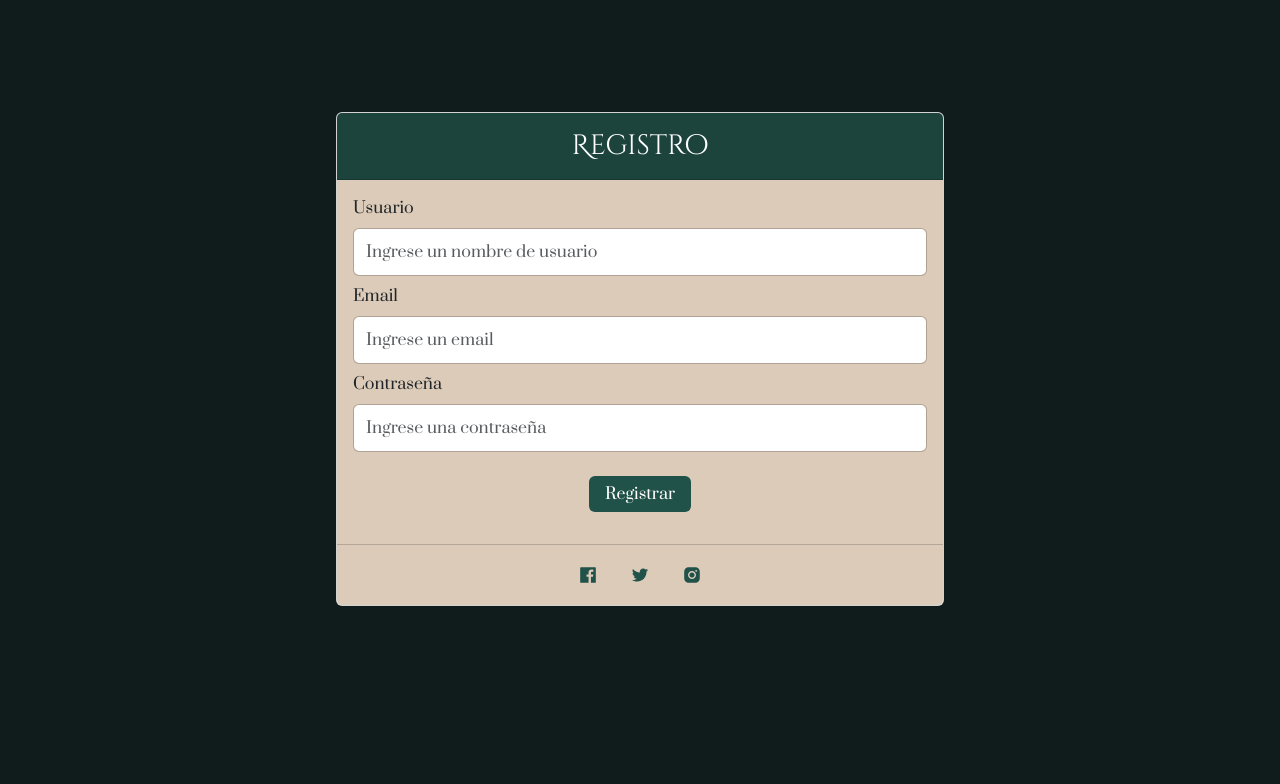
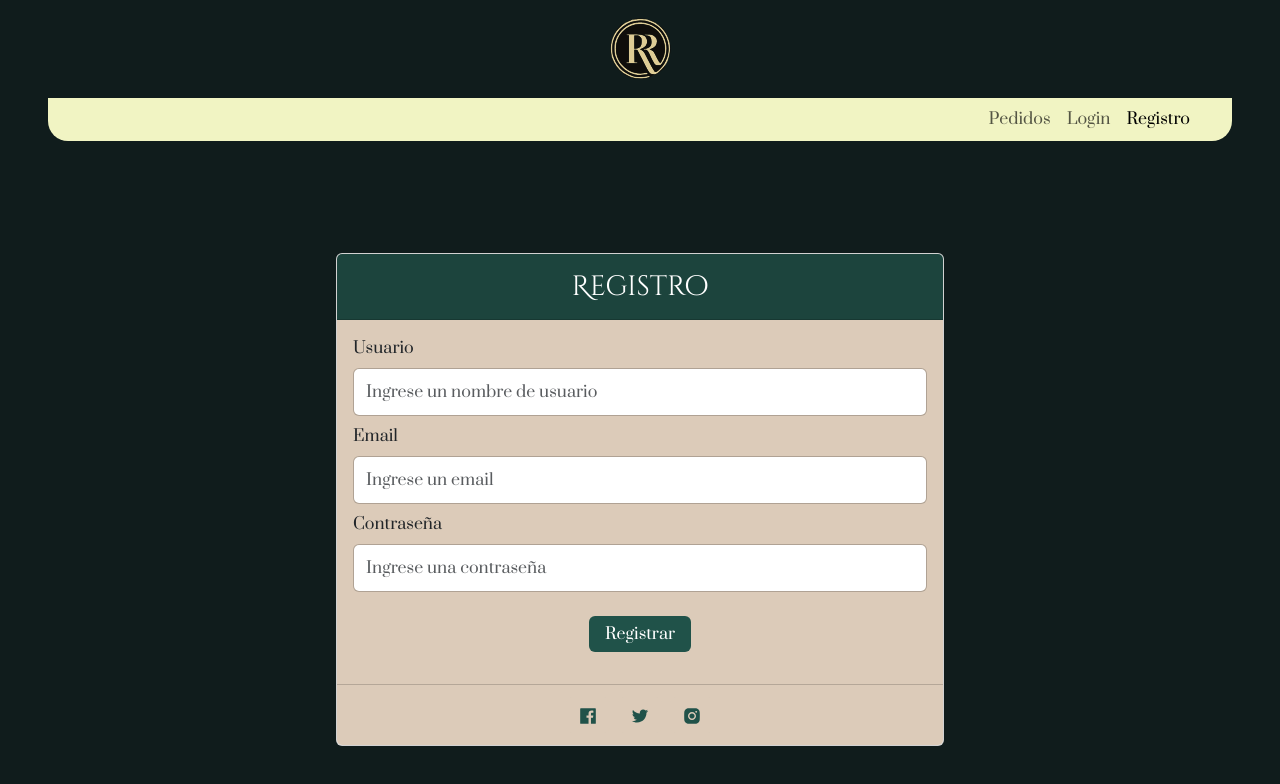
Before and after one commit to rafaortega191/rollingRestaurant-frontend, a React (Vite) app: page /registro in a window 1280 px wide. Shown: the top 784 px of the page. Built offline with nearby package versions, Linux system fonts and the light colour scheme; no server answers.

Commit message:
agregue el navar al registro y al login

```diff
--- a/src/components/autenticacion/Login.jsx
+++ b/src/components/autenticacion/Login.jsx
@@ -9,6 +9,7 @@ import {
   AiOutlineTwitter,
   AiFillInstagram,
 } from "react-icons/ai";
+import CustomNav from "../common/CustomNav.jsx";
 
 const Login = ({ setUsuarioLogueado }) => {
   const {
@@ -47,6 +48,8 @@ const Login = ({ setUsuarioLogueado }) => {
   };
 
   return (
+    <>
+      <CustomNav usuarioLogueado="" setUsuarioLogueado=""></CustomNav>
       <Container className="mainSection d-block align-items-center justify-content-center p-3 my-5">
         <Card className="my-5">
           <Card.Header className="text-center titulo py-3" as="h3">
@@ -118,6 +121,7 @@ const Login = ({ setUsuarioLogueado }) => {
           </Card.Footer>
         </Card>
       </Container>
+    </>
   );
 };
 
--- a/src/components/autenticacion/Registro.jsx
+++ b/src/components/autenticacion/Registro.jsx
@@ -9,7 +9,7 @@ import {
   AiOutlineTwitter,
   AiFillInstagram,
 } from "react-icons/ai";
-
+import CustomNav from "../common/CustomNav.jsx";
 
 const Registro = ({ setUsuarioLogueado }) => {
   const {
@@ -48,6 +48,9 @@ const Registro = ({ setUsuarioLogueado }) => {
   };
 
   return (
+    <>
+      <CustomNav usuarioLogueado="" setUsuarioLogueado=""></CustomNav>
+
       <Container className="mainSection d-block align-items-center justify-content-center p-3 my-5">
         <Card className="my-5">
           <Card.Header className="text-center titulo py-3" as="h3">
@@ -124,63 +127,7 @@ const Registro = ({ setUsuarioLogueado }) => {
           </Card.Footer>
         </Card>
       </Container>
-  );
-
-  return (
-    <div className="mt-5 mainSection d-block align-items-center justify-content-center p-3 my-5">
-      <h3 className="text-center titulo">Registro</h3>
-      <div className="row justify-content-center">
-        <div className="col-12 col-sm-8 col-md-6 col-xl-4 texto_general">
-          <Form onSubmit={handleSubmit(onSubmit)}>
-            <Form.Group className="mb-2">
-              <Form.Control
-                type="text"
-                placeholder="Ingrese un nombre de usuario"
-                {...register("nombre", {
-                  required: "El nombre  es un dato obligatorio",
-                })}
-              />
-            </Form.Group>
-            <Form.Group className="mb-2">
-              <Form.Control
-                placeholder="Ingrese un email"
-                {...register("email", {
-                  required: "El email es un dato obligatorio",
-                  pattern: {
-                    value:
-                      /^[a-z0-9!#$%&'*+/=?^_`{|}~-]+(?:\.[a-z0-9!#$%&'*+/=?^_`{|}~-]+)*@(?:[a-z0-9](?:[a-z0-9-]*[a-z0-9])?\.)+[a-z0-9](?:[a-z0-9-]*[a-z0-9])?$/,
-                    message:
-                      "El email debe cumplir con el formato mail@dominio.com",
-                  },
-                })}
-              />
-            </Form.Group>
-            <Form.Group className="mb-2">
-              <Form.Control
-                type="password"
-                placeholder="Ingrese un password"
-                {...register("password", {
-                  required: "El password es un dato obligatorio",
-                  pattern: {
-                    value: /^(?=\w*\d)(?=\w*[A-Z])(?=\w*[a-z])\S{8,16}$/,
-                    message:
-                      "El password debe tener entre 8 y 16 caracteres, al menos un dígito, al menos una minúscula y al menos una mayúscula.",
-                  },
-                })}
-              />
-            </Form.Group>
-            <div className="row">
-              <Button
-                className="btn btn-dark btn-lg btn-block mb-2"
-                type="submit"
-              >
-                Registrar
-              </Button>
-            </div>
-          </Form>
-        </div>
-      </div>
-    </div>
+    </>
   );
 };
 
--- a/src/components/common/CustomNav.jsx
+++ b/src/components/common/CustomNav.jsx
@@ -1,7 +1,7 @@
 import React from "react";
 import { Navbar, Container, Nav, Button, Image } from "react-bootstrap";
 import { Link, NavLink, useNavigate } from "react-router-dom";
-import logo from "../../assets/trace.svg";
+import logo from "../../assets/trace.svg"; // Importa tu imagen aquí
 import "./CustomNav.css";
 
 const CustomNav = ({ usuarioLogueado, setUsuarioLogueado }) => {
@@ -16,30 +16,31 @@ const CustomNav = ({ usuarioLogueado, setUsuarioLogueado }) => {
   return (
     <>
       {/* Imagen centrada arriba de la barra de navegación */}
-      <div className="text-center mt-4">
+      <div className="text-center mt-3">
         {/* Enlace a la página de inicio */}
-        <Link to="/home">
-          <Image src={logo} alt="Logo" className="logo" />
+        <Link to="/">
+          <Image
+            src={logo}
+            alt="Logo"
+            style={{ width: '5%', height: '5%', objectFit: 'relative' }}
+            className="mb-3"
+          />
         </Link>
       </div>
-      <Container className="mb-4 d-flex justify-content-center align-items-center">
-        <Navbar.Brand href="/home" className="tituloNav fs-4 fw-bold">
-        <span className="brand-text">Rolling Restaurant</span>        </Navbar.Brand>
-      </Container>
       {/* Barra de navegación */}
-      <Navbar expand="lg" className="mx-5 mb-1 Navbar ">
+      <Navbar  expand="lg" className="mx-5 Navbar justify-content-between">
       <Container>
         <Navbar.Toggle aria-controls="basic-navbar-nav " />
         <Navbar.Collapse id="basic-navbar-nav">
           <Nav className="ms-auto">
-              <NavLink end className={"nav-item nav-link fs-5"} to={"/pedidos"}>
+            <NavLink end className={"nav-item nav-link"} to={"/pedidos"}>
               Pedidos
             </NavLink>
             {usuarioLogueado.nombreUsuario ? (
               <>
                 <NavLink
                   end
-                    className={"nav-item nav-link fs-5 fw-bold"}
+                  className={"nav-item nav-link"}
                   to={"/administrador"}
                 >
                   Administrador
@@ -49,26 +50,20 @@ const CustomNav = ({ usuarioLogueado, setUsuarioLogueado }) => {
                 </Button>
               </>
             ) : (
-                <NavLink
-                  end
-                  className={"nav-item nav-link fs-5"}
-                  to={"/login"}
-                >
+              <NavLink end className={"nav-item nav-link"} to={"/login"}>
                 Login
               </NavLink>
             )}
 
-              <NavLink
-                end
-                className={"nav-item nav-link fs-5"}
-                to={"/registro"}
-              >
+            <NavLink end className={"nav-item nav-link"} to={"/registro"}>
               Registro
             </NavLink>
+
           </Nav>
         </Navbar.Collapse>
       </Container>
     </Navbar>
+
     </>
   );
 };
```
Lines whose indentation alone changed are shown as unchanged.
